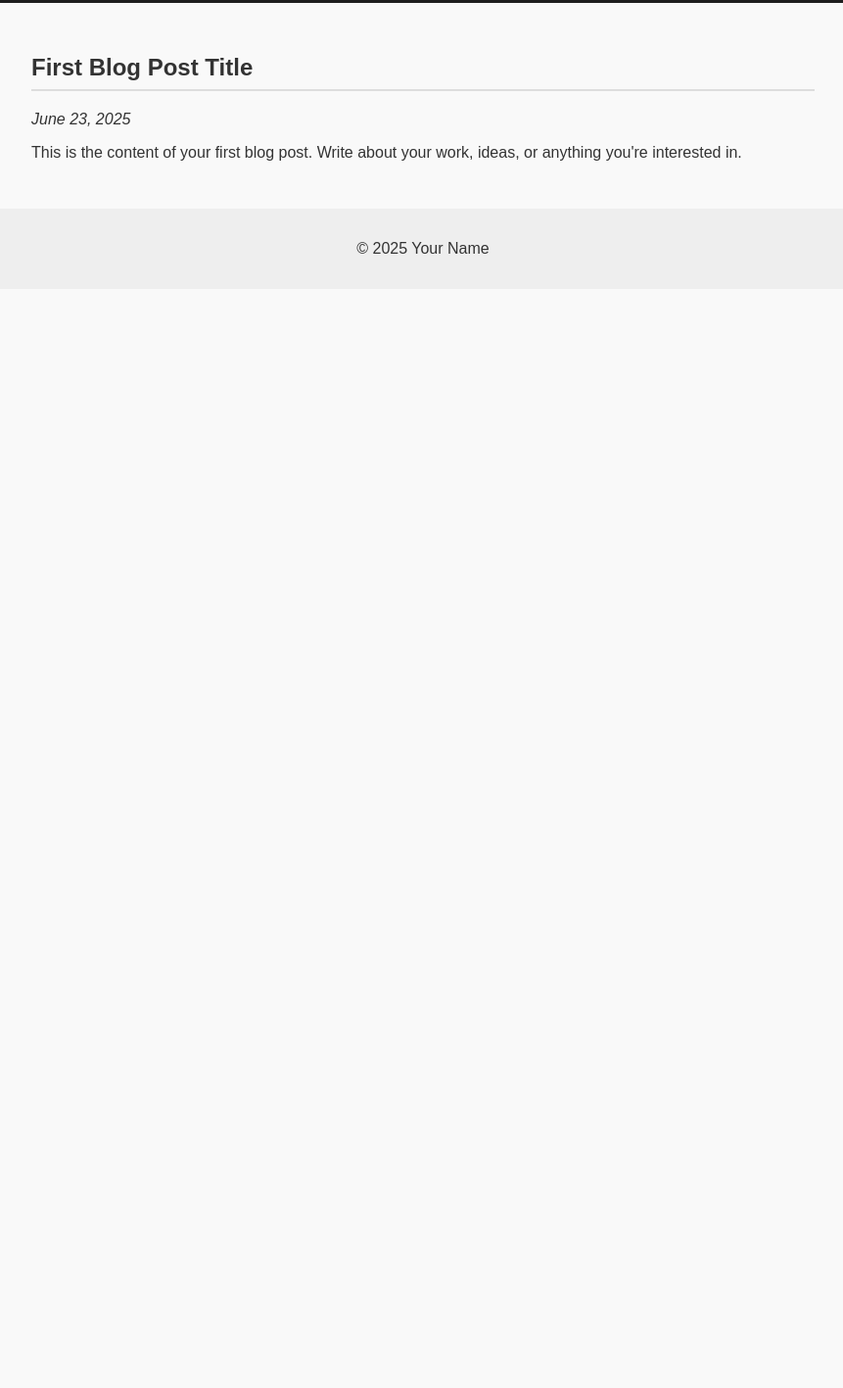
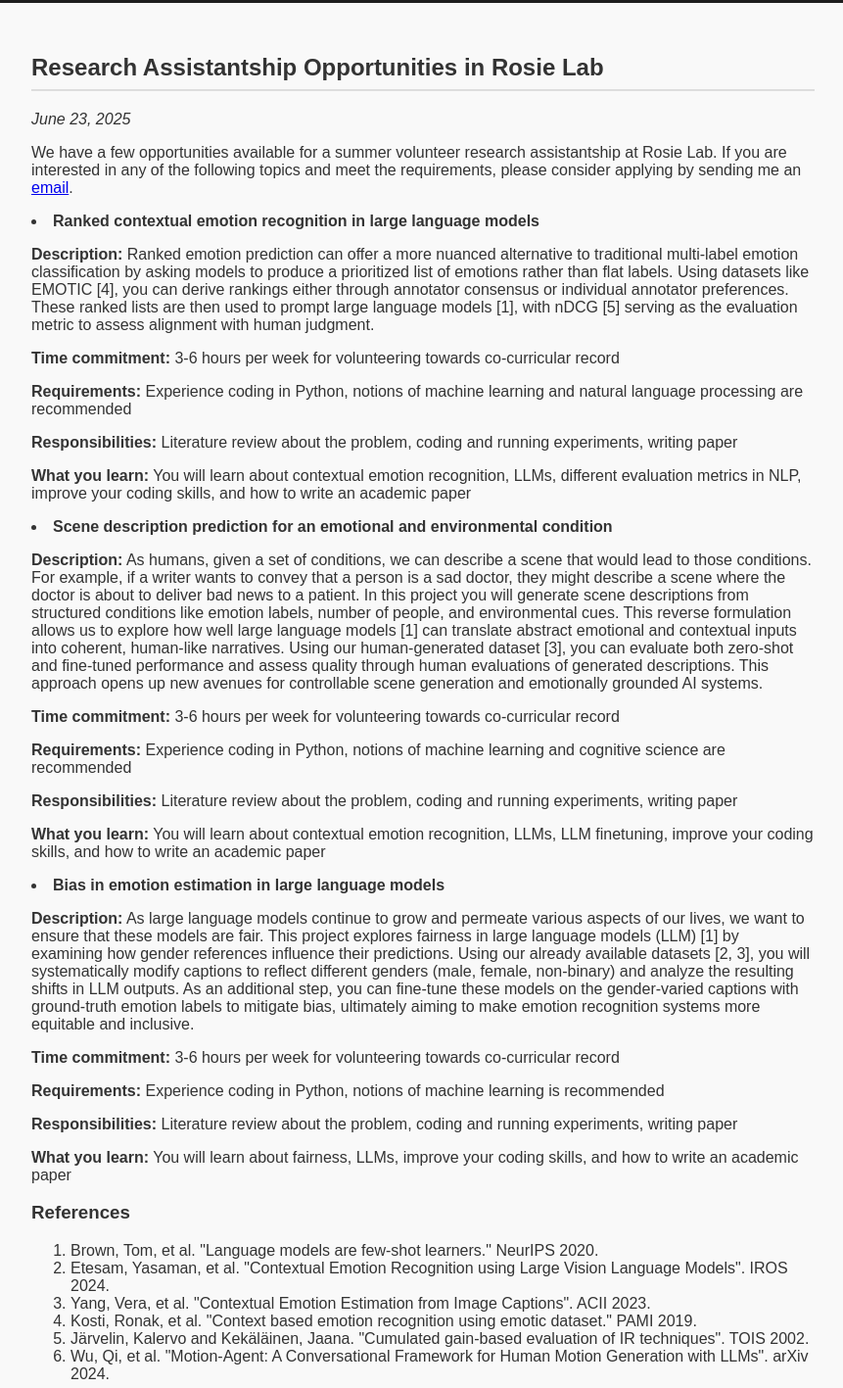
Before and after one commit to yasaman-etesam/yasaman-etesam.github.io, a plain HTML site: page blog/post1.html in a window 1280 px wide. Shown: the part 143-1560 px from the top of the page at 98% size, without its empty margins (208-1069 px from the left). Before the commit the page ends 800 px from the top, so only its background shows below. Drawn offline with Linux system fonts and the light colour scheme.

Commit message:
Update post1.html

```diff
--- a/blog/post1.html
+++ b/blog/post1.html
@@ -10,14 +10,52 @@
     <h1>Your Name</h1>
     <nav>
       <a href="../index.html">Home</a>
-      <a href="../resume.pdf" target="_blank">Resume</a>
+      <a href="../CV_2025.pdf" target="_blank">Resume</a>
     </nav>
   </header>
 
   <section>
-    <h2>First Blog Post Title</h2>
+    <h2>Research Assistantship Opportunities in Rosie Lab</h2>
     <p><em>June 23, 2025</em></p>
-    <p>This is the content of your first blog post. Write about your work, ideas, or anything you're interested in.</p>
+    <p>We have a few opportunities available for a summer volunteer research assistantship at Rosie Lab. If you are interested in any of the following topics and meet the requirements, please consider applying by sending me an <a href="mailto:yetesam@sfu.ca">email</a>.
+</p>
+<li>
+    <strong>Ranked contextual emotion recognition in large language models</strong><br>
+    <p><strong>Description:</strong> Ranked emotion prediction can offer a more nuanced alternative to traditional multi-label emotion classification by asking models to produce a prioritized list of emotions rather than flat labels. Using datasets like EMOTIC [4], you can derive rankings either through annotator consensus or individual annotator preferences. These ranked lists are then used to prompt large language models [1], with nDCG [5] serving as the evaluation metric to assess alignment with human judgment.</p>
+    <p><strong>Time commitment:</strong> 3-6 hours per week for volunteering towards co-curricular record</p>
+    <p><strong>Requirements:</strong> Experience coding in Python, notions of machine learning and natural language processing are recommended</p>
+    <p><strong>Responsibilities:</strong> Literature review about the problem, coding and running experiments, writing paper</p>
+    <p><strong>What you learn:</strong> You will learn about contextual emotion recognition, LLMs, different evaluation metrics in NLP, improve your coding skills, and how to write an academic paper</p>
+  </li>
+
+  <li>
+    <strong>Scene description prediction for an emotional and environmental condition</strong><br>
+    <p><strong>Description:</strong> As humans, given a set of conditions, we can describe a scene that would lead to those conditions. For example, if a writer wants to convey that a person is a sad doctor, they might describe a scene where the doctor is about to deliver bad news to a patient. In this project you will generate scene descriptions from structured conditions like emotion labels, number of people, and environmental cues. This reverse formulation allows us to explore how well large language models [1] can translate abstract emotional and contextual inputs into coherent, human-like narratives. Using our human-generated dataset [3], you can evaluate both zero-shot and fine-tuned performance and assess quality through human evaluations of generated descriptions. This approach opens up new avenues for controllable scene generation and emotionally grounded AI systems.</p>
+    <p><strong>Time commitment:</strong> 3-6 hours per week for volunteering towards co-curricular record</p>
+    <p><strong>Requirements:</strong> Experience coding in Python, notions of machine learning and cognitive science are recommended</p>
+    <p><strong>Responsibilities:</strong> Literature review about the problem, coding and running experiments, writing paper</p>
+    <p><strong>What you learn:</strong> You will learn about contextual emotion recognition, LLMs, LLM finetuning, improve your coding skills, and how to write an academic paper</p>
+  </li>
+
+  <li>
+    <strong>Bias in emotion estimation in large language models</strong><br>
+    <p><strong>Description:</strong> As large language models continue to grow and permeate various aspects of our lives, we want to ensure that these models are fair. This project explores fairness in large language models (LLM) [1] by examining how gender references influence their predictions. Using our already available datasets [2, 3], you will systematically modify captions to reflect different genders (male, female, non-binary) and analyze the resulting shifts in LLM outputs. As an additional step, you can fine-tune these models on the gender-varied captions with ground-truth emotion labels to mitigate bias, ultimately aiming to make emotion recognition systems more equitable and inclusive.</p>
+    <p><strong>Time commitment:</strong> 3-6 hours per week for volunteering towards co-curricular record</p>
+    <p><strong>Requirements:</strong> Experience coding in Python, notions of machine learning is recommended</p>
+    <p><strong>Responsibilities:</strong> Literature review about the problem, coding and running experiments, writing paper</p>
+    <p><strong>What you learn:</strong> You will learn about fairness, LLMs, improve your coding skills, and how to write an academic paper</p>
+  </li>
+</ol>
+
+<h3>References</h3>
+<ol>
+  <li>Brown, Tom, et al. "Language models are few-shot learners." NeurIPS 2020.</li>
+  <li>Etesam, Yasaman, et al. "Contextual Emotion Recognition using Large Vision Language Models". IROS 2024.</li>
+  <li>Yang, Vera, et al. "Contextual Emotion Estimation from Image Captions". ACII 2023.</li>
+  <li>Kosti, Ronak, et al. "Context based emotion recognition using emotic dataset." PAMI 2019.</li>
+  <li>Järvelin, Kalervo and Kekäläinen, Jaana. "Cumulated gain-based evaluation of IR techniques". TOIS 2002.</li>
+  <li>Wu, Qi, et al. "Motion-Agent: A Conversational Framework for Human Motion Generation with LLMs". arXiv 2024.</li>
+</ol>
   </section>
 
   <footer>
```
